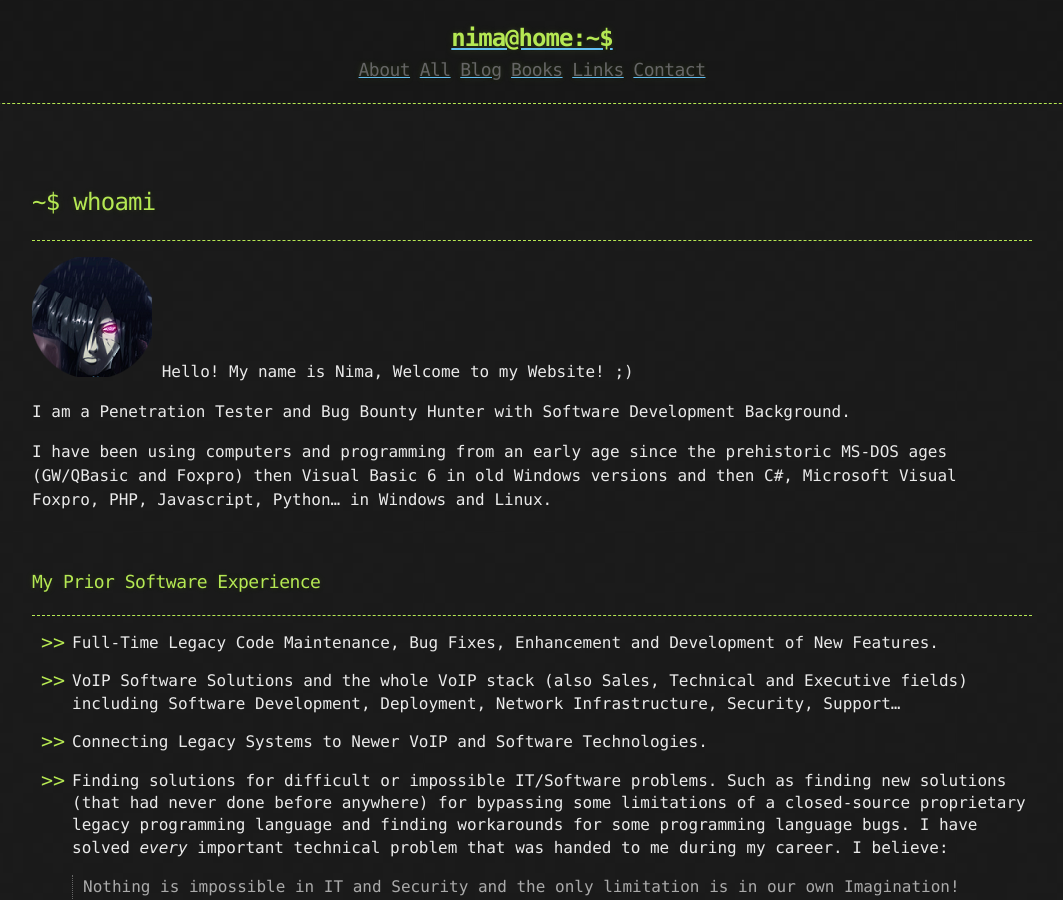
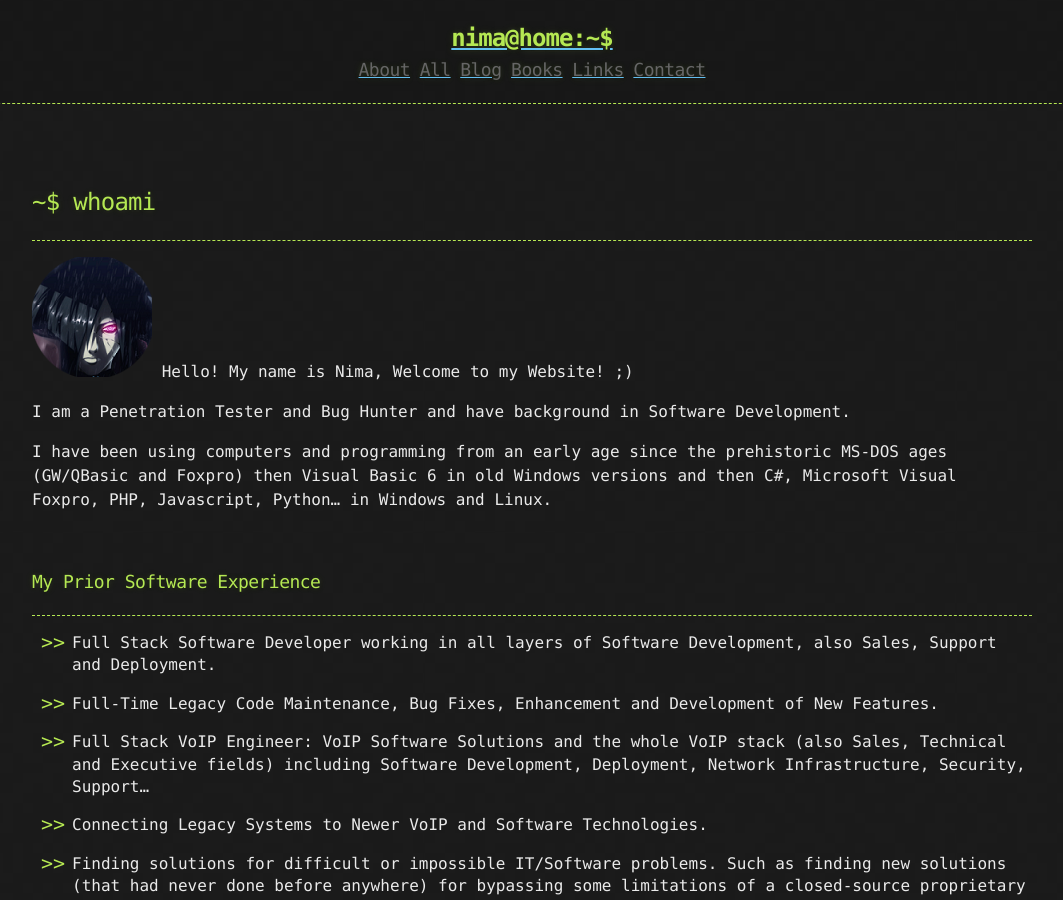
Before and after one commit to CamoCatX/camocatx.github.io, a Jekyll site: the page built from about.md, in a window 1280 px wide and 900 px high. Shown: the whole window, without its empty margins (108-1171 px from the left). Built offline with Jekyll 4.4.1, drawn with Linux system fonts in a browser that asks for light colours.

Commit message:
Edit "about" page

```diff
--- a/about.md
+++ b/about.md
@@ -9,7 +9,7 @@ title: About
 
 ![](/assets/ninja1.png) Hello! My name is Nima, Welcome to my Website! ;)
 
-I am a Penetration Tester and Bug Bounty Hunter with Software Development Background.
+I am a Penetration Tester and Bug Hunter and have background in Software Development.
 
 I have been using computers and programming from an early age since the prehistoric MS-DOS ages (GW/QBasic and Foxpro) then Visual Basic 6 in old Windows versions and then C#, Microsoft Visual Foxpro, PHP, Javascript, Python... in Windows and Linux.
 
@@ -17,9 +17,11 @@ I have been using computers and programming from an early age since the prehisto
 ### My Prior Software Experience
 * * *
 
+* Full Stack Software Developer working in all layers of Software Development, also Sales, Support and Deployment.
+
 * Full-Time Legacy Code Maintenance, Bug Fixes, Enhancement and Development of New Features.
 
-* VoIP Software Solutions and the whole VoIP stack (also Sales, Technical and Executive fields) including Software Development, Deployment, Network Infrastructure, Security, Support...
+* Full Stack VoIP Engineer: VoIP Software Solutions and the whole VoIP stack (also Sales, Technical and Executive fields) including Software Development, Deployment, Network Infrastructure, Security, Support...
 
 * Connecting Legacy Systems to Newer VoIP and Software Technologies.
 
```
